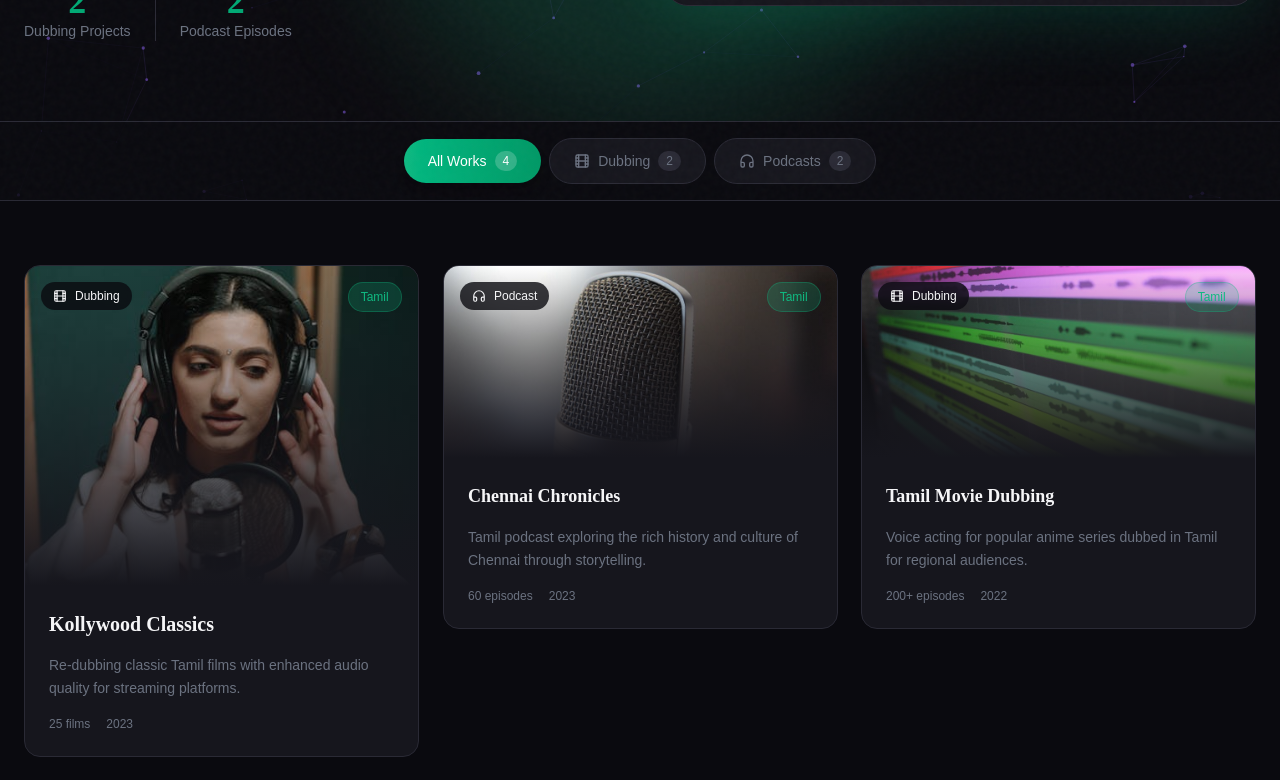
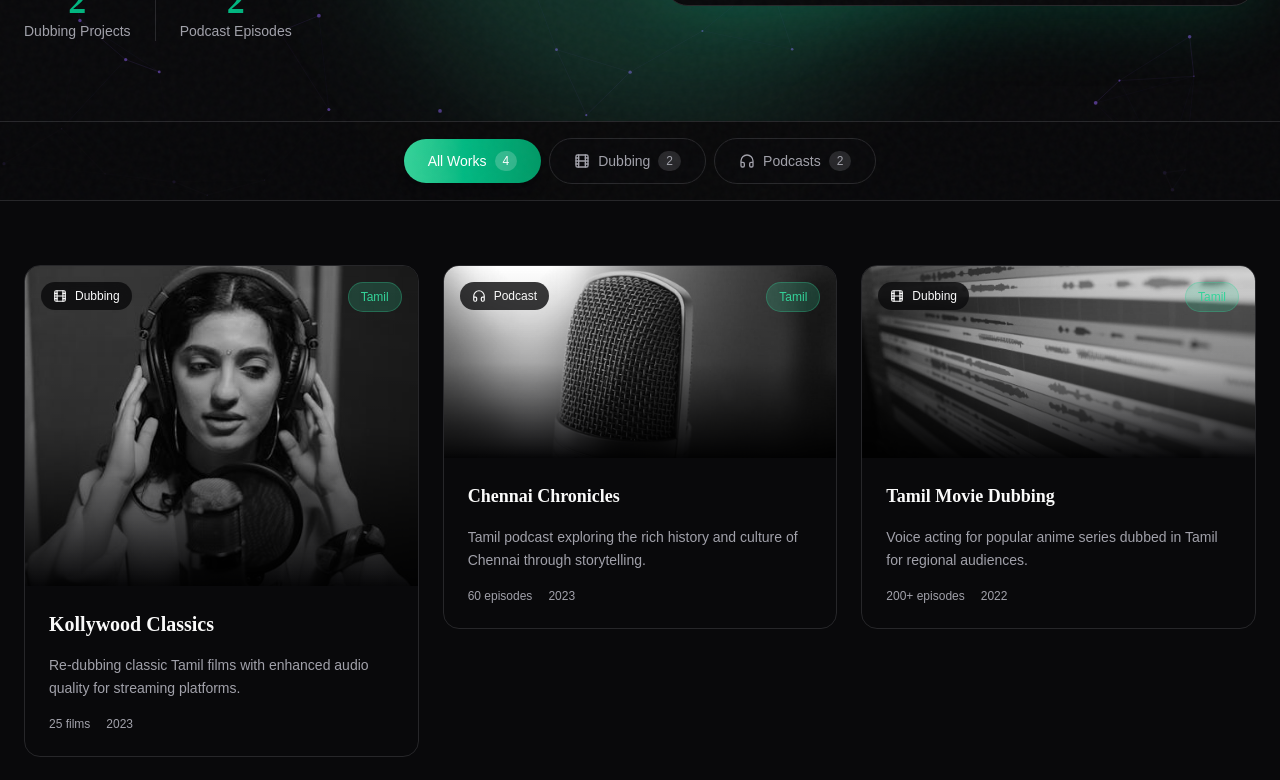
Before and after one commit to creinx-sample/artistic, a React (Vite) app: page /tamil in a window 1280 px wide. Shown: the part 600-1380 px from the top of the page. Built offline with nearby package versions, Linux system fonts and the light colour scheme; no server answers; a web font is replaced by a local one.

Commit message:
feat(ui): extensive minimalist motion ui overhaul

```diff
--- a/src/App.tsx
+++ b/src/App.tsx
@@ -1,9 +1,10 @@
 import { BrowserRouter, Routes, Route, useLocation } from 'react-router-dom';
-import { useEffect } from 'react';
+import { useEffect, useState } from 'react';
 import { AnimatePresence, motion } from 'framer-motion';
 import Navbar from './components/Navbar';
 import Footer from './components/Footer';
 import AnimatedBackground from './components/AnimatedBackground';
+import InitialLoader from './components/InitialLoader';
 import Home from './pages/Home';
 import About from './pages/About';
 import Portfolio from './pages/Portfolio';
@@ -133,9 +134,21 @@ function AnimatedRoutes() {
 }
 
 function App() {
+  const [isAppLoading, setIsAppLoading] = useState(true);
+
   return (
     <BrowserRouter>
-      <div className="min-h-screen bg-background text-foreground relative">
+      <div className="min-h-screen bg-background text-foreground relative selection:bg-primary/20">
+        <AnimatePresence mode="wait">
+          {isAppLoading ? (
+            <InitialLoader key="loader" onComplete={() => setIsAppLoading(false)} />
+          ) : (
+            <motion.div
+              key="main-app"
+              initial={{ opacity: 0 }}
+              animate={{ opacity: 1 }}
+              transition={{ duration: 0.8, ease: "easeOut" }}
+            >
               <ScrollToTop />
               <div className="noise-overlay" />
               <AnimatedBackground />
@@ -144,6 +157,9 @@ function App() {
                 <AnimatedRoutes />
               </main>
               <Footer />
+            </motion.div>
+          )}
+        </AnimatePresence>
       </div>
     </BrowserRouter>
   );
--- /dev/null
+++ b/src/components/InitialLoader.tsx
@@ -0,0 +1,69 @@
+import { motion, type Variants } from 'framer-motion';
+
+const containerVariants: Variants = {
+  initial: { opacity: 1 },
+  animate: {
+    opacity: 1,
+    transition: { staggerChildren: 0.1, delayChildren: 0.3 },
+  },
+  exit: {
+    opacity: 0,
+    y: -50,
+    filter: 'blur(10px)',
+    transition: {
+      duration: 0.8,
+      ease: [0.76, 0, 0.24, 1], // Custom sleek easing
+      when: 'afterChildren',
+    },
+  },
+};
+
+const textVariants: Variants = {
+  initial: { opacity: 0, y: 40, filter: 'blur(8px)' },
+  animate: {
+    opacity: 1,
+    y: 0,
+    filter: 'blur(0px)',
+    transition: { duration: 0.8, ease: [0.16, 1, 0.3, 1] },
+  },
+  exit: {
+    opacity: 0,
+    y: -20,
+    filter: 'blur(4px)',
+    transition: { duration: 0.4, ease: 'easeIn' },
+  },
+};
+
+export default function InitialLoader({ onComplete }: { onComplete: () => void }) {
+  return (
+    <motion.div
+      variants={containerVariants}
+      initial="initial"
+      animate="animate"
+      exit="exit"
+      onAnimationComplete={onComplete}
+      className="fixed inset-0 z-[10000] flex flex-col items-center justify-center bg-background select-none"
+    >
+      <div className="overflow-hidden flex flex-col items-center">
+        <motion.div variants={textVariants} className="text-muted tracking-[0.3em] text-xs uppercase mb-4">
+          Aria Voices
+        </motion.div>
+
+        <div className="flex gap-4">
+          <motion.h1 variants={textVariants} className="font-display text-5xl md:text-7xl font-light tracking-wide">
+            Suja
+          </motion.h1>
+          <motion.h1 variants={textVariants} className="font-display text-5xl md:text-7xl font-bold tracking-wide">
+            Sambandam
+          </motion.h1>
+        </div>
+
+        <motion.div variants={textVariants} className="mt-8 flex gap-2 items-center">
+          <span className="w-1.5 h-1.5 rounded-full bg-primary/80 animate-pulse" style={{ animationDelay: '0ms' }} />
+          <span className="w-1.5 h-1.5 rounded-full bg-primary/60 animate-pulse" style={{ animationDelay: '150ms' }} />
+          <span className="w-1.5 h-1.5 rounded-full bg-primary/40 animate-pulse" style={{ animationDelay: '300ms' }} />
+        </motion.div>
+      </div>
+    </motion.div>
+  );
+}
--- a/src/components/WorkCard.tsx
+++ b/src/components/WorkCard.tsx
@@ -1,4 +1,4 @@
-import { motion, useMotionValue, useTransform, useSpring } from 'framer-motion';
+import { motion } from 'framer-motion';
 import { Play, Pause, Headphones, Film, ExternalLink } from 'lucide-react';
 import { useState, useRef, useEffect } from 'react';
 
@@ -17,23 +17,6 @@ interface WorkCardProps {
 export default function WorkCard({ title, description, type, language, image, audio, duration, year, featured = false }: WorkCardProps) {
   const [isPlaying, setIsPlaying] = useState(false);
   const audioRef = useRef<HTMLAudioElement | null>(null);
-
-  // 3D tilt motion values
-  const x = useMotionValue(0);
-  const y = useMotionValue(0);
-  const rotateX = useSpring(useTransform(y, [-0.5, 0.5], [6, -6]), { stiffness: 200, damping: 20 });
-  const rotateY = useSpring(useTransform(x, [-0.5, 0.5], [-6, 6]), { stiffness: 200, damping: 20 });
-
-  const handleMouseMove = (e: React.MouseEvent<HTMLDivElement>) => {
-    const rect = e.currentTarget.getBoundingClientRect();
-    x.set((e.clientX - rect.left) / rect.width - 0.5);
-    y.set((e.clientY - rect.top) / rect.height - 0.5);
-  };
-
-  const handleMouseLeave = () => {
-    x.set(0);
-    y.set(0);
-  };
 
   const languageColors: Record<string, string> = {
     Hindi: 'bg-hindi/20 text-hindi border-hindi/30',
@@ -64,12 +47,9 @@ export default function WorkCard({ title, description, type, language, image, au
 
   return (
     <motion.div
-      style={{ rotateX, rotateY, transformPerspective: 800 }}
-      onMouseMove={handleMouseMove}
-      onMouseLeave={handleMouseLeave}
-      whileHover={{ y: -10, boxShadow: '0 25px 60px -10px rgba(139,92,246,0.25)' }}
-      transition={{ type: 'spring', stiffness: 300, damping: 25 }}
-      className={`group relative bg-card rounded-2xl overflow-hidden border border-border hover:border-primary/50 transition-colors duration-300 card-shine ${
+      whileHover={{ y: -10 }}
+      transition={{ duration: 0.4, ease: "easeOut" }}
+      className={`group relative bg-card rounded-2xl overflow-hidden border border-border hover:border-primary/30 transition-colors duration-500 ${
         featured ? 'lg:col-span-2 lg:row-span-2' : ''
       }`}
     >
@@ -78,9 +58,9 @@ export default function WorkCard({ title, description, type, language, image, au
         <img
           src={image}
           alt={title}
-          className="w-full h-full object-cover transition-transform duration-700 group-hover:scale-110"
+          className="w-full h-full object-cover grayscale transition-all duration-700 group-hover:grayscale-0 group-hover:scale-105"
         />
-        <div className="absolute inset-0 bg-gradient-to-t from-card via-card/50 to-transparent" />
+        <div className="absolute inset-0 bg-gradient-to-t from-card via-card/20 to-transparent mix-blend-multiply" />
 
         {/* Play Button */}
         <motion.button
--- a/src/index.css
+++ b/src/index.css
@@ -1,20 +1,23 @@
 @import "tailwindcss";
 
 @theme {
-  --color-background: #0a0a0f;
-  --color-foreground: #f5f5f7;
-  --color-primary: #ff6b35;
-  --color-primary-light: #ff8c5a;
-  --color-secondary: #7c3aed;
-  --color-accent: #06b6d4;
-  --color-muted: #6b7280;
-  --color-card: #16161d;
-  --color-card-hover: #1e1e28;
-  --color-border: #2a2a35;
-  --color-hindi: #ff6b35;
-  --color-english: #3b82f6;
-  --color-tamil: #10b981;
-  --color-malayalam: #f59e0b;
+  --color-background: #09090b;
+  --color-foreground: #fafafa;
+  --color-primary: #e4e4e7;
+  --color-primary-light: #f4f4f5;
+  --color-secondary: #a1a1aa;
+  --color-accent: #71717a;
+  --color-muted: #a1a1aa;
+  --color-card: #09090b;
+  --color-card-hover: #18181b;
+  --color-border: #27272a;
+
+  /* Language specific subdued accents */
+  --color-hindi: #fb923c;
+  --color-english: #60a5fa;
+  --color-tamil: #34d399;
+  --color-malayalam: #fbbf24;
+
   --font-display: 'Playfair Display', serif;
   --font-body: 'Outfit', sans-serif;
 }
--- a/src/pages/Home.tsx
+++ b/src/pages/Home.tsx
@@ -96,9 +96,10 @@ export default function Home() {
               </Link>
               <Link
                 to="/contact"
-                className="px-8 py-4 border border-border rounded-full font-medium hover:bg-card hover:border-primary/50 transition-all"
+                className="group px-8 py-4 border border-border rounded-full font-medium hover:bg-card hover:border-primary/50 transition-all flex items-center gap-2"
               >
                 Get In Touch
+                <ArrowRight className="w-4 h-4 opacity-0 -translate-x-2 group-hover:opacity-100 group-hover:translate-x-0 transition-all" />
               </Link>
             </motion.div>
           </div>
@@ -413,9 +414,10 @@ export default function Home() {
             >
               <Link
                 to="/contact"
-                className="px-10 py-4 bg-gradient-to-r from-primary to-secondary rounded-full font-medium text-white hover:shadow-xl hover:shadow-primary/30 transition-all"
+                className="group px-10 py-4 bg-gradient-to-r from-primary to-secondary rounded-full font-medium text-white hover:shadow-xl hover:shadow-primary/30 transition-all flex items-center gap-2"
               >
                 Start a Project
+                <ArrowRight className="w-4 h-4 opacity-0 -translate-x-2 group-hover:opacity-100 group-hover:translate-x-0 transition-all" />
               </Link>
               <a
                 href="mailto:sujavagishwari.voiceartist@gmail.com"
```
Lines whose indentation alone changed are shown as unchanged.
